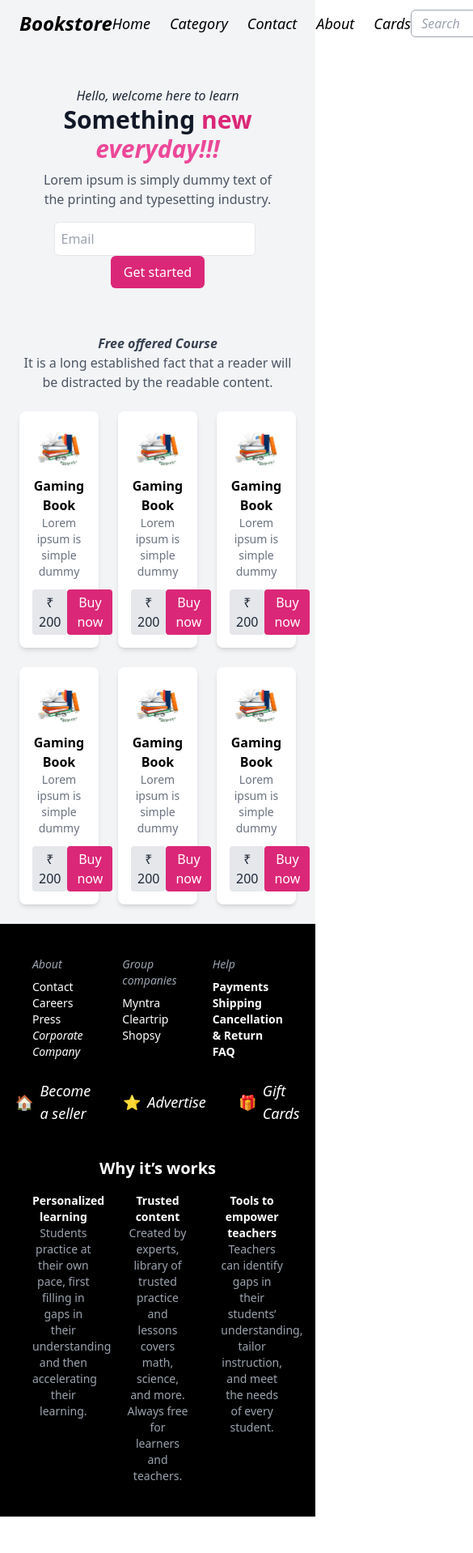
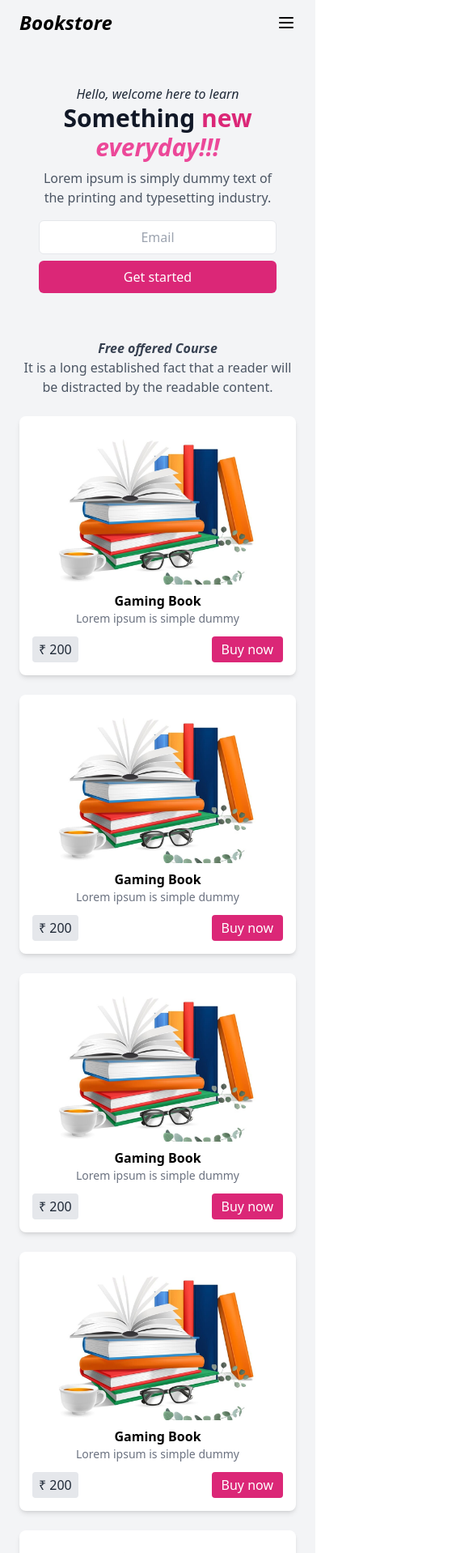
Before and after one commit to Syed-07dz/Book-Store-React, a React (Vite) app: page / in a window 390 px wide. Shown: the top 1918 px of the page at 81% size, 585 px wide, since content can reach past the window. Before the commit the page ends 1873 px from the top, so only its background shows below. Built offline with nearby package versions, Linux system fonts and the light colour scheme.

Commit message:
add resposibe home,about,navbar,footer

```diff
--- a/src/components/Footer.jsx
+++ b/src/components/Footer.jsx
@@ -1,26 +1,26 @@
 import React from "react";
+import { Store, Star, Gift } from "lucide-react"; // Modern icons
 
 const Footer = () => {
   return (
     <div className="bg-black text-white p-10">
-      <div className="grid grid-cols-3 gap-6 text-sm">
+      {/* Footer Links Section */}
+      <div className="grid grid-cols-1 sm:grid-cols-2 lg:grid-cols-3 gap-6 text-sm">
         {/* About Section */}
         <div>
           <h3 className="italic text-gray-400">About</h3>
-          <ul className="mt-2">
+          <ul className="mt-2 space-y-1">
             <li className="hover:underline cursor-pointer">Contact</li>
             <li className="hover:underline cursor-pointer">Careers</li>
             <li className="hover:underline cursor-pointer">Press</li>
-            <li className="italic hover:underline cursor-pointer">
-              Corporate Company
-            </li>
+            <li className="italic hover:underline cursor-pointer">Corporate Company</li>
           </ul>
         </div>
 
         {/* Group Companies */}
         <div>
-          <h3 className="italic text-gray-400">Group companies</h3>
-          <ul className="mt-2">
+          <h3 className="italic text-gray-400">Group Companies</h3>
+          <ul className="mt-2 space-y-1">
             <li className="hover:underline cursor-pointer">Myntra</li>
             <li className="hover:underline cursor-pointer">Cleartrip</li>
             <li className="hover:underline cursor-pointer">Shopsy</li>
@@ -30,56 +30,51 @@ const Footer = () => {
         {/* Help Section */}
         <div>
           <h3 className="italic text-gray-400">Help</h3>
-          <ul className="mt-2">
+          <ul className="mt-2 space-y-1">
             <li className="hover:underline cursor-pointer font-semibold">Payments</li>
             <li className="hover:underline cursor-pointer font-semibold">Shipping</li>
-            <li className="hover:underline cursor-pointer font-semibold">
-              Cancellation & Return
-            </li>
+            <li className="hover:underline cursor-pointer font-semibold">Cancellation & Returns</li>
             <li className="hover:underline cursor-pointer font-semibold">FAQ</li>
           </ul>
         </div>
       </div>
 
       {/* Icons Section */}
-      <div className="flex justify-center gap-10 text-lg mt-6">
-        <div className="flex items-center gap-2 cursor-pointer">
-          <span role="img" aria-label="store">🏠</span>
-          <span className="italic">Become a seller</span>
+      <div className="flex flex-col sm:flex-row justify-center gap-6 text-lg mt-8">
+        <div className="flex items-center gap-2 cursor-pointer hover:text-gray-400 transition">
+          <Store size={20} /> <span className="italic">Become a seller</span>
         </div>
-        <div className="flex items-center gap-2 cursor-pointer">
-          <span role="img" aria-label="star">⭐</span>
-          <span className="italic">Advertise</span>
+        <div className="flex items-center gap-2 cursor-pointer hover:text-gray-400 transition">
+          <Star size={20} /> <span className="italic">Advertise</span>
         </div>
-        <div className="flex items-center gap-2 cursor-pointer">
-          <span role="img" aria-label="gift">🎁</span>
-          <span className="italic">Gift Cards</span>
+        <div className="flex items-center gap-2 cursor-pointer hover:text-gray-400 transition">
+          <Gift size={20} /> <span className="italic">Gift Cards</span>
         </div>
       </div>
 
       {/* Why It Works Section */}
       <div className="text-center mt-10">
-        <h2 className="text-xl font-semibold">Why it’s works</h2>
-        <div className="grid grid-cols-3 gap-10 mt-4 text-sm">
+        <h2 className="text-xl font-semibold">Why it Works</h2>
+        <div className="grid grid-cols-1 md:grid-cols-2 lg:grid-cols-3 gap-8 mt-6 text-sm">
           <div>
-            <h3 className="font-semibold">Personalized learning</h3>
+            <h3 className="font-semibold">Personalized Learning</h3>
             <p className="text-gray-400">
-              Students practice at their own pace, first filling in gaps in their
+              Students practice at their own pace, filling in gaps in their
               understanding and then accelerating their learning.
             </p>
           </div>
           <div>
-            <h3 className="font-semibold">Trusted content</h3>
+            <h3 className="font-semibold">Trusted Content</h3>
             <p className="text-gray-400">
-              Created by experts, library of trusted practice and lessons covers
-              math, science, and more. Always free for learners and teachers.
+              Created by experts, our library covers math, science, and more.
+              Always free for learners and teachers.
             </p>
           </div>
           <div>
-            <h3 className="font-semibold">Tools to empower teachers</h3>
+            <h3 className="font-semibold">Tools to Empower Teachers</h3>
             <p className="text-gray-400">
-              Teachers can identify gaps in their students’ understanding, tailor
-              instruction, and meet the needs of every student.
+              Teachers can identify gaps in their students’ understanding,
+              tailor instruction, and meet their needs.
             </p>
           </div>
         </div>
--- a/src/components/Navbar.jsx
+++ b/src/components/Navbar.jsx
@@ -1,14 +1,19 @@
-import React from "react";
+import React, { useState } from "react";
 import { useNavigate } from "react-router-dom";
+import { Menu, X } from "lucide-react"; // Import icons for mobile menu
 
 const Navbar = () => {
   const navigate = useNavigate();
+  const [isOpen, setIsOpen] = useState(false); // State for mobile menu
 
   return (
-    <nav className="bg-gray-100 px-6 py-3 flex items-center justify-between">
+    <nav className="bg-gray-100 px-6 py-3 shadow-md">
+      <div className="max-w-7xl mx-auto flex items-center justify-between">
+        {/* Logo */}
         <h1 className="text-2xl font-bold italic">Bookstore</h1>
 
-      <ul className="flex space-x-6 text-lg italic">
+        {/* Desktop Menu */}
+        <ul className="hidden md:flex space-x-6 text-lg italic">
           <li><a href="/" className="hover:underline">Home</a></li>
           <li><a href="/category" className="hover:underline">Category</a></li>
           <li><a href="/contact" className="hover:underline">Contact</a></li>
@@ -16,7 +21,8 @@ const Navbar = () => {
           <li><a href="/cards" className="hover:underline">Cards</a></li>
         </ul>
 
-      <div className="flex items-center space-x-3">
+        {/* Search + Login (Desktop) */}
+        <div className="hidden md:flex items-center space-x-3">
           <input
             type="text"
             placeholder="Search"
@@ -24,11 +30,44 @@ const Navbar = () => {
           />
           <button
             className="bg-black text-white px-4 py-1 rounded-md italic hover:bg-gray-800"
-          onClick={() => navigate("/Login")} // Navigate to Login Page
+            onClick={() => navigate("/login")}
           >
             Login
           </button>
         </div>
+
+        {/* Mobile Menu Button */}
+        <button
+          className="md:hidden text-black"
+          onClick={() => setIsOpen(!isOpen)}
+          aria-label="Toggle menu"
+        >
+          {isOpen ? <X size={24} /> : <Menu size={24} />}
+        </button>
+      </div>
+
+      {/* Mobile Menu */}
+      {isOpen && (
+        <div className="md:hidden mt-3 space-y-2 text-center bg-gray-100 p-4 rounded-md shadow-md">
+          <a href="/" className="block py-2 hover:underline">Home</a>
+          <a href="/category" className="block py-2 hover:underline">Category</a>
+          <a href="/contact" className="block py-2 hover:underline">Contact</a>
+          <a href="/about" className="block py-2 hover:underline">About</a>
+          <a href="/cards" className="block py-2 hover:underline">Cards</a>
+
+          <input
+            type="text"
+            placeholder="Search"
+            className="w-full border border-gray-400 px-3 py-1 rounded-md italic text-gray-500 outline-none mt-3"
+          />
+          <button
+            className="w-full bg-black text-white py-2 rounded-md italic hover:bg-gray-800 mt-3"
+            onClick={() => navigate("/login")}
+          >
+            Login
+          </button>
+        </div>
+      )}
     </nav>
   );
 };
--- a/src/pages/Home.jsx
+++ b/src/pages/Home.jsx
@@ -17,16 +17,22 @@ const Home = () => {
       {/* Header Section */}
       <div className="text-center p-6">
         <h2 className="italic text-gray-800">Hello, welcome here to learn</h2>
-        <h1 className="text-3xl font-bold text-gray-900">
+        <h1 className="text-3xl md:text-4xl font-bold text-gray-900">
           Something <span className="text-pink-600">new</span>
           <span className="text-pink-500 italic"> everyday!!!</span>
         </h1>
         <p className="text-gray-600 max-w-lg mx-auto mt-2">
           Lorem ipsum is simply dummy text of the printing and typesetting industry.
         </p>
-        <div className="mt-4">
-          <input type="email" placeholder="Email" className="border p-2 rounded-md mr-2" />
-          <button className="bg-pink-600 text-white px-4 py-2 rounded-md">Get started</button>
+        <div className="mt-4 flex flex-col sm:flex-row items-center justify-center gap-2">
+          <input
+            type="email"
+            placeholder="Email"
+            className="border p-2 rounded-md sm:w-60 w-full text-center"
+          />
+          <button className="bg-pink-600 text-white px-4 py-2 rounded-md w-full sm:w-auto">
+            Get started
+          </button>
         </div>
       </div>
 
@@ -39,15 +45,24 @@ const Home = () => {
       </div>
 
       {/* Book Grid */}
-      <div className="grid grid-cols-3 gap-6 mt-6">
+      <div className="grid grid-cols-1 sm:grid-cols-2 lg:grid-cols-3 gap-6 mt-6">
         {books.map((book) => (
           <div key={book.id} className="bg-white p-4 shadow-md rounded-lg text-center">
-            <img src={book.image} alt={book.title} className="w-full h-50 object-cover rounded" />
+            <img
+              src={book.image}
+              alt={book.title}
+              className="w-full h-48 object-cover rounded-lg"
+            />
             <h4 className="font-bold mt-2">{book.title}</h4>
             <p className="text-sm text-gray-500">{book.description}</p>
             <div className="flex justify-between items-center mt-3">
               <span className="bg-gray-200 text-gray-800 px-2 py-1 rounded">{book.price}</span>
-              <button onClick={() => setShowForm(true)} className="bg-pink-600 text-white px-3 py-1 rounded">Buy now</button>
+              <button
+                onClick={() => setShowForm(true)}
+                className="bg-pink-600 text-white px-3 py-1 rounded"
+              >
+                Buy now
+              </button>
             </div>
           </div>
         ))}
@@ -55,22 +70,23 @@ const Home = () => {
 
       {/* Order Form Popup */}
       {showForm && (
-        <div className="fixed top-0 left-0 w-full h-full flex justify-center items-center bg-black bg-opacity-50">
-          <div className="bg-yellow-400 p-6 rounded-lg shadow-lg w-1/2">
-            <h2 className="text-center italic font-bold">Place orders</h2>
-            <div className="grid grid-cols-2 gap-4 mt-4">
+        <div className="fixed inset-0 flex justify-center items-center bg-black bg-opacity-50 p-4">
+          <div className="bg-white p-6 rounded-lg shadow-lg w-full max-w-md">
+            <h2 className="text-center italic font-bold text-xl">Place Order</h2>
+            <div className="grid grid-cols-1 sm:grid-cols-2 gap-4 mt-4">
               <input type="text" placeholder="Your Name" className="border p-2 rounded-md" />
               <input type="text" placeholder="Your Number" className="border p-2 rounded-md" />
-              <input type="email" placeholder="Your Email" className="border p-2 rounded-md" />
+              <input type="email" placeholder="Your Email" className="border p-2 rounded-md col-span-1 sm:col-span-2" />
               <input type="text" placeholder="Payment method" className="border p-2 rounded-md" />
-              <input type="text" placeholder="Your Address" className="border p-2 rounded-md" />
-              <input type="text" placeholder="Address 2" className="border p-2 rounded-md" />
+              <input type="text" placeholder="Your Address" className="border p-2 rounded-md col-span-1 sm:col-span-2" />
               <input type="text" placeholder="City" className="border p-2 rounded-md" />
               <input type="text" placeholder="State" className="border p-2 rounded-md" />
             </div>
-            <div className="text-center mt-4">
-              <button className="bg-blue-600 text-white px-4 py-2 rounded-md mr-2">Order Now</button>
-              <button onClick={() => setShowForm(false)} className="bg-red-600 text-white px-4 py-2 rounded-md">Cancel</button>
+            <div className="text-center mt-4 flex justify-center gap-2">
+              <button className="bg-blue-600 text-white px-4 py-2 rounded-md">Order Now</button>
+              <button onClick={() => setShowForm(false)} className="bg-red-600 text-white px-4 py-2 rounded-md">
+                Cancel
+              </button>
             </div>
           </div>
         </div>
```
Lines whose indentation alone changed are shown as unchanged.
